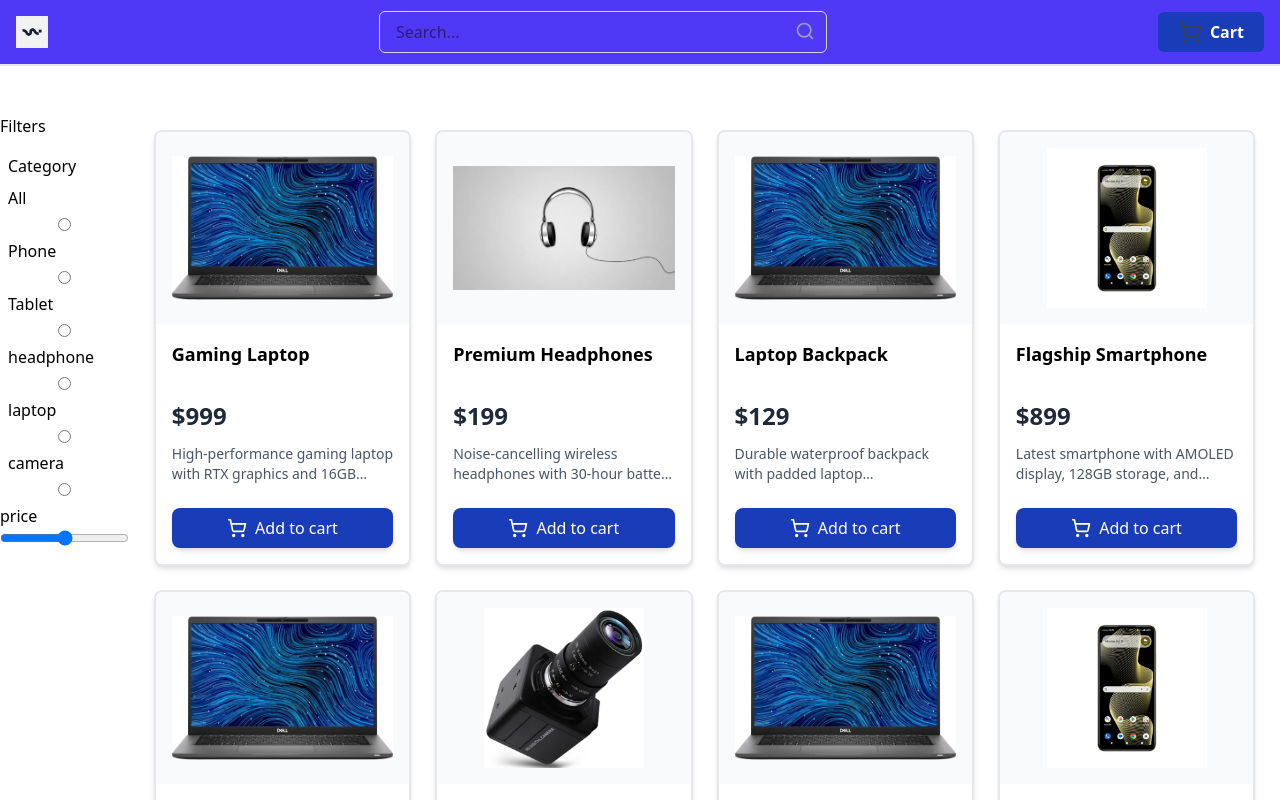
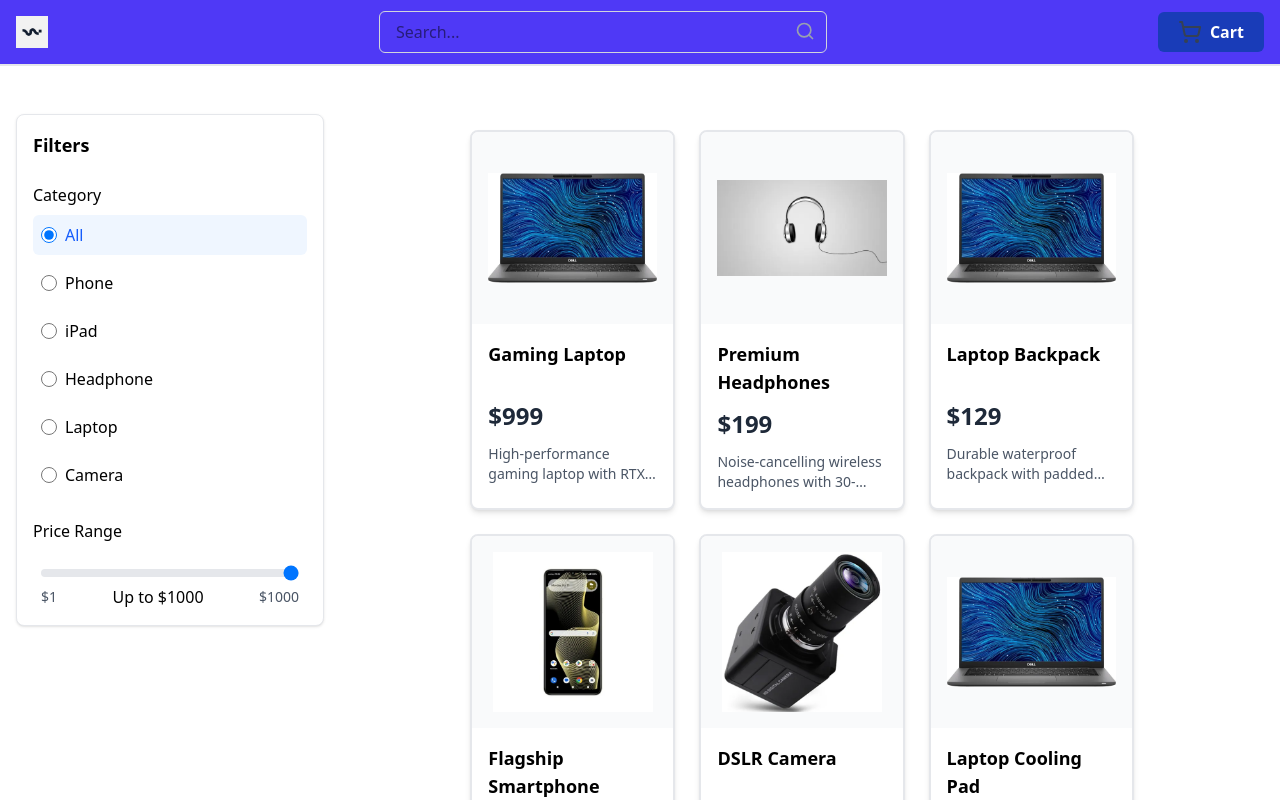
Before and after one commit to naveenagrawalgit/whatbytes, a Next.js app: page / in a window 1280 px wide. Shown: the top 800 px of the page. Built offline with nearby package versions, Linux system fonts and the light colour scheme.

Commit message:
search and sidebar implementations. with params based searching

```diff
--- /dev/null
+++ b/data/types.ts
@@ -0,0 +1,17 @@
+// types.ts
+export interface Product {
+  id: number;
+  name: string;
+  price: number;
+  category: string;
+  description: string;
+  image: string;
+}
+
+export type ProductCategory =
+  | 'all'
+  | 'laptop'
+  | 'headphone'
+  | 'phone'
+  | 'camera'
+  | 'ipad';
--- a/src/app/page.tsx
+++ b/src/app/page.tsx
@@ -1,19 +1,24 @@
-import products from '../../data/product'
-import Image from 'next/image';
-import Card from '@/components/card';
 import { SideBar } from '@/components/SideBar';
+import Card from '../components/card';
+import { ProductCategory } from '../../data/types';
 
-export default function Home() {
+interface HomeProps {
+  searchParams: {
+    category?: ProductCategory;
+    maxPrice?: string;
+    search?: string;
+  };
+}
 
+export default function Home({ searchParams }: HomeProps) {
   return (
-
-
-
-    <div className=" flex   pt-12 ">
-
-        <SideBar/>
-        <Card/>
-
+    <div className="flex pt-12 gap-4 px-4">
+      <div className="w-1/4 sticky top-12 h-fit">
+        <SideBar />
+      </div>
+      <div className="w-3/4">
+        <Card searchParams={searchParams} />
+      </div>
     </div>
   );
 }
--- a/src/app/product/[productId]/page.tsx
+++ b/src/app/product/[productId]/page.tsx
@@ -2,30 +2,86 @@ import React from 'react'
 import products from '../../../../data/product'
 import Image from 'next/image'
 
-const ProductPage = async ({params} : {params: Promise<{productId : string}>}) => {
+const ProductPage = async ({params} : {params: Promise<{productId : number}>}) => {
 
 
-  const id = await params;
+  let {productId} = await params;
 
-  console.log(id, 'value of id')
+  productId = Number(productId);
+  console.log(typeof(productId), productId,'product ID')
 
-  return (
-    <div className='w-full h-screen flex pt-10 justify-center items-center' >
+  const data = products.find(product => product.id === productId)
 
-        <div className='border-2 border-gray-300 hover:cursor-pointer ' >
-            <Image
-            src={'/phone.webp'}
-            height={300}
-            width={200}
-            alt='product image'
-            className="h-auto w-auto max-h-full object-contain hover:cursor-pointer"
-            />
+    console.log(data, "inside data")
+
+ return (
+  <div className="w-full h-screen flex flex-col md:flex-row bg-white overflow-hidden">
+    {/* Image Section - Full Height */}
+    <div className="w-full md:w-1/2 h-1/2 md:h-full bg-gray-100 flex items-center justify-center p-8">
+      <div className="relative w-full h-full max-w-2xl max-h-[80vh]">
+        <div className="absolute inset-0 border-2 border-gray-300 rounded-xl overflow-hidden hover:cursor-pointer">
+          <Image
+            src={
+              data.category === "phone" ? "/phone.webp" :
+              data.category === "camera" ? "/camera.webp" :
+              data.category === "ipad" ? "/tablet.webp" :
+              data.category === "headphone" ? "/headphone.webp" :
+              data.category === "laptop" ? "/laptop.webp" :
+              "/logo.png"
+            }
+            fill
+            alt={data.name}
+            className="object-contain hover:scale-105 transition-transform duration-300"
+            sizes="(max-width: 768px) 100vw, 50vw"
+          />
         </div>
+      </div>
+    </div>
 
+    {/* Details Section - Full Height */}
+    <div className="w-full md:w-1/2 h-1/2 md:h-full overflow-y-auto p-6 md:p-12 flex flex-col">
+      {/* Category and ID */}
+      <div className="mb-4">
+        <span className="inline-block px-2 py-1 bg-gray-200 text-gray-700 text-xs font-medium rounded-md uppercase tracking-wider">
+          {data.category}
+        </span>
+        <span className="ml-2 text-sm text-gray-500">ID: {data.id}</span>
+      </div>
 
+      {/* Product Title */}
+      <h1 className="text-3xl md:text-4xl font-bold text-gray-900 mb-4">
+        {data.name}
+      </h1>
 
-        page product Id is:-- {id.productId} </div>
-  )
+      {/* Price */}
+      <div className="mb-6">
+        <span className="text-3xl font-bold text-blue-600">
+          ${data.price.toLocaleString()}
+        </span>
+      </div>
+
+      {/* Description */}
+      <div className="mb-8 flex-grow">
+        <h2 className="text-xl font-semibold text-gray-900 mb-3">Description</h2>
+        <p className="text-gray-700 text-lg leading-relaxed">
+          {data.description}
+        </p>
+      </div>
+
+      {/* Action Buttons - Sticky at bottom on mobile */}
+      <div className="sticky md:static bottom-0 bg-white py-4 -mx-6 px-6 md:mx-0 md:px-0 border-t md:border-t-0">
+        <div className="flex flex-col sm:flex-row gap-4">
+          <button className="flex-1 bg-blue-600 hover:bg-blue-700 text-white py-3 px-6 rounded-lg font-medium text-lg transition-colors duration-300">
+            Add to Cart
+          </button>
+          <button className="flex-1 bg-gray-900 hover:bg-gray-800 text-white py-3 px-6 rounded-lg font-medium text-lg transition-colors duration-300">
+            Buy Now
+          </button>
+        </div>
+      </div>
+    </div>
+  </div>
+)
 }
 
 export default ProductPage
--- a/src/components/SideBar.tsx
+++ b/src/components/SideBar.tsx
@@ -1,45 +1,105 @@
-import React from 'react'
+'use client';
+
+import Link from 'next/link';
+import { useSearchParams, useRouter } from 'next/navigation';
+import { useEffect, useState } from 'react';
+import { ProductCategory } from '../../data/types';
 
 export const SideBar = () => {
+  const router = useRouter();
+  const searchParams = useSearchParams();
+  const currentCategory = (searchParams.get('category') as ProductCategory) || 'all';
+  const currentMaxPrice = searchParams.get('maxPrice') || '1000';
+  const [priceValue, setPriceValue] = useState(currentMaxPrice);
+
+  const categories: { id: ProductCategory; name: string }[] = [
+    { id: 'all', name: 'All' },
+    { id: 'phone', name: 'Phone' },
+    { id: 'ipad', name: 'iPad' },
+    { id: 'headphone', name: 'Headphone' },
+    { id: 'laptop', name: 'Laptop' },
+    { id: 'camera', name: 'Camera' }
+  ];
+
+  useEffect(() => {
+    setPriceValue(currentMaxPrice);
+  }, [currentMaxPrice]);
+
+  const buildQueryString = (category: ProductCategory, maxPrice: string) => {
+    const params = new URLSearchParams();
+    if (category !== 'all') params.set('category', category);
+    params.set('maxPrice', maxPrice);
+    return params.toString();
+  };
+
+  const handlePriceChange = (e: React.ChangeEvent<HTMLInputElement>) => {
+    setPriceValue(e.target.value);
+  };
+
+  const applyPriceFilter = () => {
+    const queryString = buildQueryString(currentCategory, priceValue);
+    router.push(`/?${queryString}`);
+  };
+
   return (
+    <div className="sticky top-4 flex flex-col gap-6 p-4 bg-white rounded-lg shadow-sm border border-gray-200 h-fit">
+      <h2 className="text-lg font-bold">Filters</h2>
 
+      <div className="space-y-2">
+        <h3 className="font-medium">Category</h3>
+        <div className="flex flex-col gap-2">
+          {categories.map((category) => (
+            <Link
+              key={category.id}
+              href={`/?${buildQueryString(category.id, priceValue)}`}
+              className={`flex items-center gap-2 p-2 rounded-md hover:bg-gray-100 ${
+                currentCategory === category.id ? 'bg-blue-50 text-blue-600' : ''
+              }`}
+            >
+              <input
+                type="radio"
+                id={category.id}
+                checked={currentCategory === category.id}
+                readOnly
+                className="h-4 w-4 border-gray-300 text-blue-600 focus:ring-blue-500"
+              />
+              <label htmlFor={category.id} className="cursor-pointer">
+                {category.name}
+              </label>
+            </Link>
+          ))}
+        </div>
+      </div>
 
-    <div className='sticky flex flex-col z-5 '>
+      <div className="space-y-4">
+        <h3 className="font-medium">Price Range</h3>
+        <div className="px-2 space-y-2">
+          <input
+            type="range"
+            min="1"
+            max="1000"
+            value={priceValue}
+            onChange={handlePriceChange}
+            onMouseUp={applyPriceFilter}
+            onTouchEnd={applyPriceFilter}
+            className="w-full h-2 bg-gray-200 rounded-lg appearance-none cursor-pointer"
+          />
+          <div className="flex justify-between items-center">
+            <span className="text-sm text-gray-600">$1</span>
+            <span className="font-medium">Up to ${priceValue}</span>
+            <span className="text-sm text-gray-600">$1000</span>
+          </div>
+        </div>
+      </div>
 
-      Filters
-
-        <div className='flex flex-col gap-2 mt-2 p-2 sticky '>
-          Category
-
-      <label htmlFor="All">All</label>
-      <input id='All' type="radio" />
-
-      <label htmlFor="Phone">Phone</label>
-      <input id='Phone' type="radio" />
-
-      <label htmlFor="Tablet">Tablet</label>
-      <input id='Tablet' type="radio" />
-
-      <label htmlFor="headphone">headphone</label>
-      <input id='headphone' type="radio" />
-
-      <label htmlFor="laptop">laptop</label>
-      <input id='laptop' type="radio" />
-
-      <label htmlFor="camera">camera</label>
-      <input id='camera' type="radio" />
-
-
-        </div>
-
-
-      <label htmlFor="range">
-         price <input id='range' type="range" min={1} max={1000}   />
-
-
-      </label>
-
-
-      </div>
-  )
-}
+      {(currentCategory !== 'all' || currentMaxPrice !== '1000') && (
+        <Link
+          href="/"
+          className="text-sm text-blue-600 hover:text-blue-800 font-medium mt-2"
+        >
+          Clear all filters
+        </Link>
+      )}
+    </div>
+  );
+};
--- a/src/components/card.tsx
+++ b/src/components/card.tsx
@@ -1,26 +1,47 @@
-import React from 'react'
-import Image from 'next/image'
-import products from '../../data/product'
-import { ShoppingCart } from 'lucide-react'
-import Link from 'next/link'
-import AddCartButton from './AddCartButton'
-const Card = () => {
+import Image from 'next/image';
+import Link from 'next/link';
+import products from '../../data/product';
+import { Product, ProductCategory } from '../../data/types';
 
+interface CardProps {
+  searchParams: {
+    category?: ProductCategory;
+    maxPrice?: string;
+    search?: string;
+  };
+}
 
+const Card = ({ searchParams }: CardProps) => {
+  const categoryFilter = searchParams?.category || 'all';
+  const maxPrice = searchParams?.maxPrice ? Number(searchParams.maxPrice) : 1000;
+  const searchQuery = searchParams?.search?.toLowerCase() || '';
+
+  const filteredProducts = products.filter((product) => {
+    // Apply category filter
+    if (categoryFilter !== 'all' && product.category !== categoryFilter) {
+      return false;
+    }
+    // Apply price filter
+    if (product.price > maxPrice) {
+      return false;
+    }
+    // Apply search filter
+    if (searchQuery && !product.name.toLowerCase().includes(searchQuery)) {
+      return false;
+    }
+    return true;
+  });
 
   return (
-        <div className='flex flex-wrap justify-center gap-6 p-4'>
-  {products.map((product, index) => (
-
+    <div className="flex flex-wrap justify-center gap-6 p-4">
+      {filteredProducts.length > 0 ? (
+        filteredProducts.map((product) => (
           <div
-      key={index}
-      className='w-full sm:w-[50%] lg:w-[30%] xl:w-[23%] rounded-lg border-2 border-gray-200 shadow-md hover:shadow-lg transition-shadow duration-300 overflow-hidden bg-white'
+            key={product.id}
+            className="w-full sm:w-[50%] lg:w-[30%] xl:w-[23%] rounded-lg border-2 border-gray-200 shadow-md hover:shadow-lg transition-shadow duration-300 overflow-hidden bg-white"
           >
-      {/* Product Image */}
-
             <Link href={`/product/${product.id}`}>
-
-       <div className='h-48 flex items-center justify-center p-4 bg-gray-50'>
+              <div className="h-48 flex items-center justify-center p-4 bg-gray-50">
                 <Image
                   src={
                     product.category === "phone" ? "/phone.webp" :
@@ -37,38 +58,25 @@ const Card = () => {
                 />
               </div>
 
-
-
-
-
-      {/* Product Info */}
-      <div className='p-4 space-y-3'>
-        <h3 className='text-black font-bold text-lg capitalize line-clamp-2 min-h-[3rem]'>
+              <div className="p-4 space-y-3">
+                <h3 className="text-black font-bold text-lg capitalize line-clamp-2 min-h-[3rem]">
                   {product.name}
                 </h3>
-        <p className=' font-bold text-2xl text-gray-800'>${product.price}</p>
-        <p className='text-gray-600 text-sm line-clamp-2'>
+                <p className="font-bold text-2xl text-gray-800">${product.price}</p>
+                <p className="text-gray-600 text-sm line-clamp-2">
                   {product.description}
                 </p>
               </div>
+            </Link>
+          </div>
+        ))
+      ) : (
+        <div className="w-full text-center py-10">
+          <p className="text-gray-500 text-lg">No products found matching your criteria</p>
+        </div>
+      )}
+    </div>
+  );
+};
 
-      {/* Add to Cart Button */}
-      {/* <div className='p-4 pt-2'>
-        <button className=' hover:cursor-pointer w-full bg-blue-800 hover:bg-blue-900 text-white rounded-lg py-2 px-4 shadow-md hover:shadow-lg transition-all duration-200 flex items-center justify-center gap-2'>
-          <ShoppingCart className="h-5 w-5"   />
-          Add to cart
-        </button>
-      </div> */}
-      <AddCartButton/>
-
-      </Link>
-
-
-    </div>
-  ))}
-</div>
-    )
-
-}
-
-export default Card
+export default Card;
--- a/src/components/header.tsx
+++ b/src/components/header.tsx
@@ -1,8 +1,24 @@
+'use client';
+
 import { Search, ShoppingCart } from 'lucide-react';
 import Link from 'next/link';
 import Image from 'next/image';
+import { useRouter } from 'next/navigation';
+import { useState } from 'react';
 
-export const  Header =() => {
+export const Header = () => {
+  const router = useRouter();
+  const [searchQuery, setSearchQuery] = useState('');
+
+  const handleSearch = (e: React.FormEvent) => {
+    e.preventDefault();
+    if (searchQuery.trim()) {
+      router.push(`/?search=${encodeURIComponent(searchQuery)}`);
+    } else {
+      router.push('/');
+    }
+  };
+
   return (
     <header className="bg-indigo-600 border-b-2 border-gray-200 sticky top-0 z-5">
       <div className="max-w-7xl mx-auto px-4">
@@ -23,32 +39,31 @@ export const  Header =() => {
 
           {/* Search Bar - Center */}
           <div className="flex-1 flex justify-center">
-        <div className="relative w-full max-w-md">
-
+            <form onSubmit={handleSearch} className="relative w-full max-w-md">
               <input
                 type="text"
                 placeholder="Search..."
+                value={searchQuery}
+                onChange={(e) => setSearchQuery(e.target.value)}
                 className="w-full py-2 pl-4 pr-10 rounded-md border border-gray-300 focus:outline-none focus:ring-1 focus:ring-blue-500"
               />
-          <Search className="absolute right-3 top-2.5 h-5 w-5 text-gray-400" />
-
-        </div>
+              <button type="submit" className="absolute right-3 top-2.5">
+                <Search className="h-5 w-5 text-gray-400" />
+              </button>
+            </form>
           </div>
 
           {/* Cart - Right */}
           <div className="ml-4">
             <Link href='/cart'>
-        <button  className=" hover:cursor-pointer gap-2 relative py-2 px-5 flex  text-white bg-blue-800 rounded-md  font-bold capitalize">
+              <button className="hover:cursor-pointer gap-2 relative py-2 px-5 flex text-white bg-blue-800 rounded-md font-bold capitalize">
                 <ShoppingCart className="h-6 w-6 text-gray-700" />
                 Cart
-
               </button>
             </Link>
-
           </div>
-
         </div>
       </div>
     </header>
   );
-}
+};
```
Lines whose indentation alone changed are shown as unchanged.
